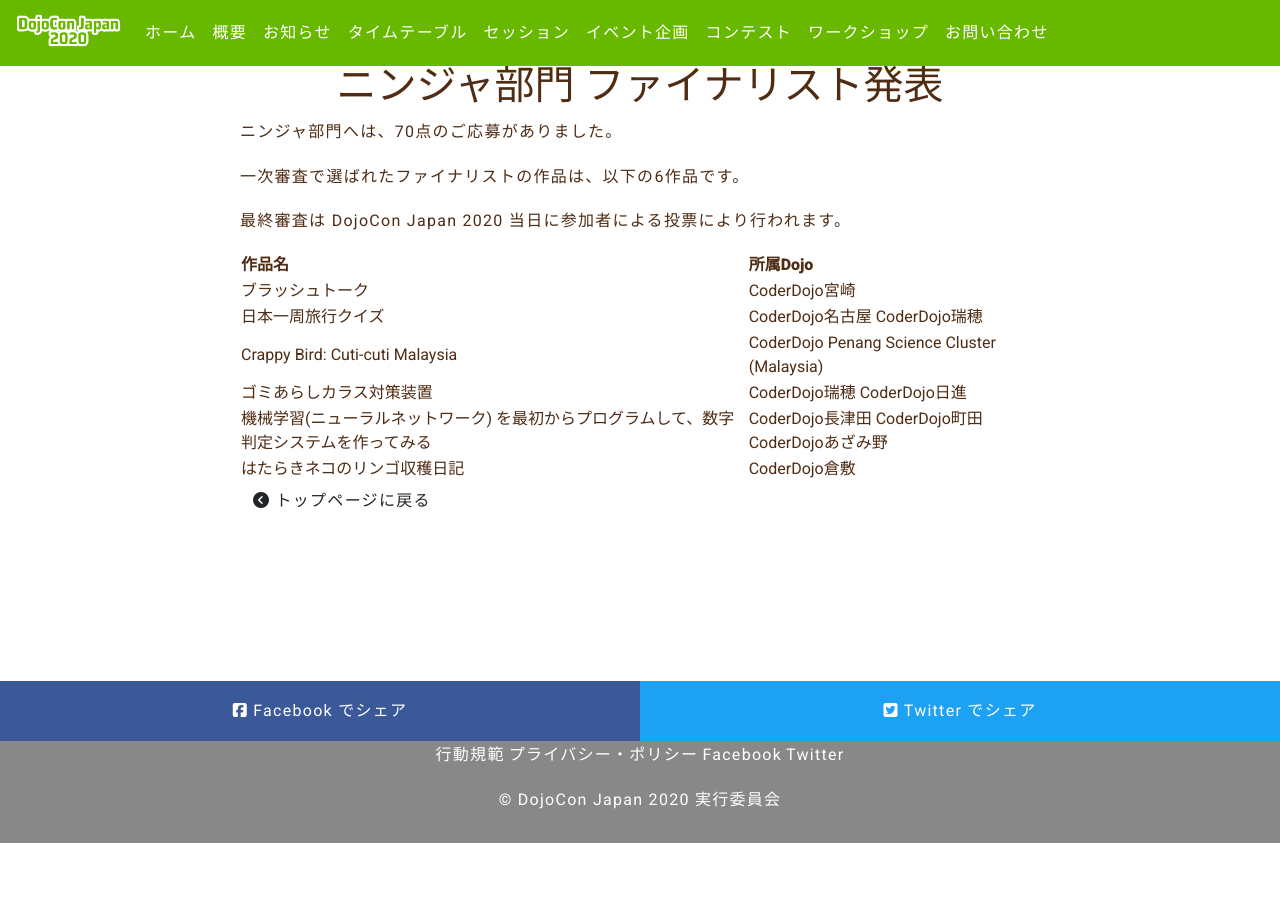
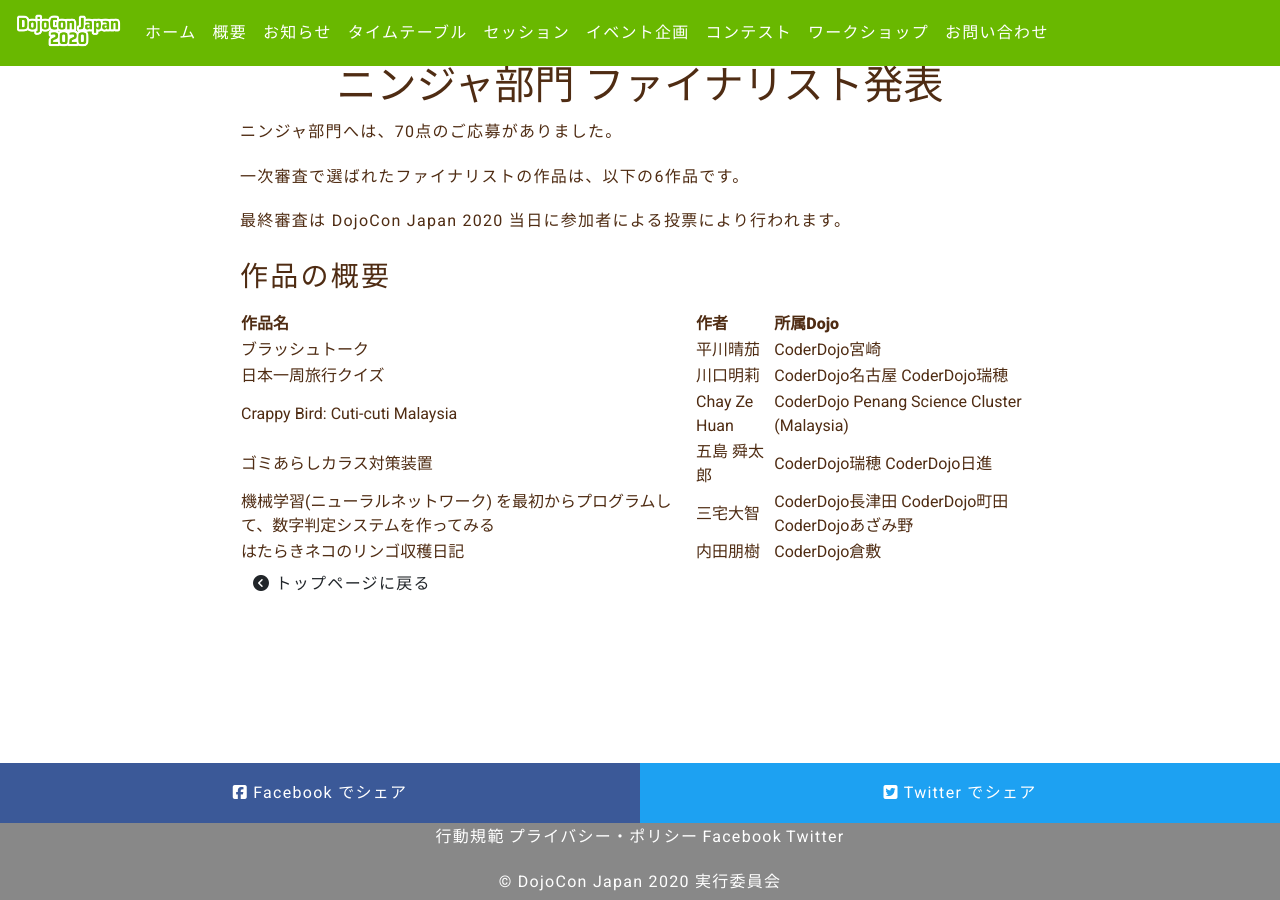
Before and after one commit to coderdojo-japan/dojocon2020.coderdojo.jp, a Jekyll site: the page built from _posts/2020-12-13-contest-ninja-finalist.md, in a window 1280 px wide and 900 px high, scrolled down 452 px. Built offline with Jekyll 4.4.1, drawn with Linux system fonts in a browser that asks for light colours; nearby versions of some CDN libraries; some web fonts are replaced; before the commit the page ends 1295 px from its top, so only the background shows below that.

Commit message:
💡 作者の名前を追加

```diff
--- a/_posts/2020-12-13-contest-ninja-finalist.md
+++ b/_posts/2020-12-13-contest-ninja-finalist.md
@@ -14,11 +14,13 @@
 
 最終審査は DojoCon Japan 2020 当日に参加者による投票により行われます。
 
-| 作品名 | 所属Dojo |
-|:----|:----|
-| ブラッシュトーク | CoderDojo宮崎 |
-| 日本一周旅行クイズ | CoderDojo名古屋 CoderDojo瑞穂 |
-| Crappy Bird: Cuti-cuti Malaysia | CoderDojo Penang Science Cluster (Malaysia) |
-| ゴミあらしカラス対策装置 | CoderDojo瑞穂 CoderDojo日進 |
-| 機械学習(ニューラルネットワーク) を最初からプログラムして、数字判定システムを作ってみる | CoderDojo長津田 CoderDojo町田 CoderDojoあざみ野 |
-| はたらきネコのリンゴ収穫日記 | CoderDojo倉敷 |
+### 作品の概要
+
+| 作品名 | 作者 | 所属Dojo |
+|:----|:----|:----|
+| ブラッシュトーク | 平川晴茄 | CoderDojo宮崎 |
+| 日本一周旅行クイズ | 川口明莉 | CoderDojo名古屋 CoderDojo瑞穂 |
+| Crappy Bird: Cuti-cuti Malaysia | Chay Ze Huan | CoderDojo Penang Science Cluster (Malaysia) |
+| ゴミあらしカラス対策装置 | 五島 舜太郎 | CoderDojo瑞穂 CoderDojo日進 |
+| 機械学習(ニューラルネットワーク) を最初からプログラムして、数字判定システムを作ってみる | 三宅大智 | CoderDojo長津田 CoderDojo町田 CoderDojoあざみ野 |
+| はたらきネコのリンゴ収穫日記 | 内田朋樹 | CoderDojo倉敷 |
```
